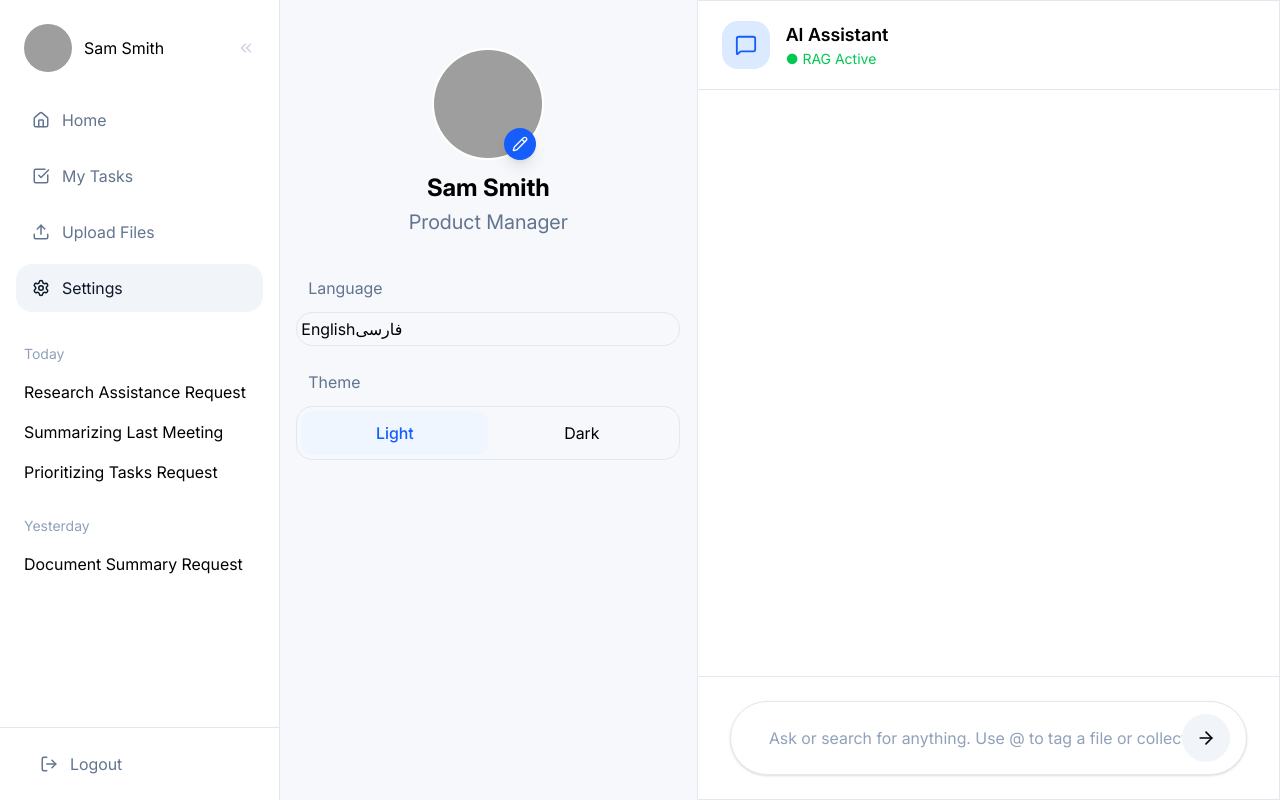
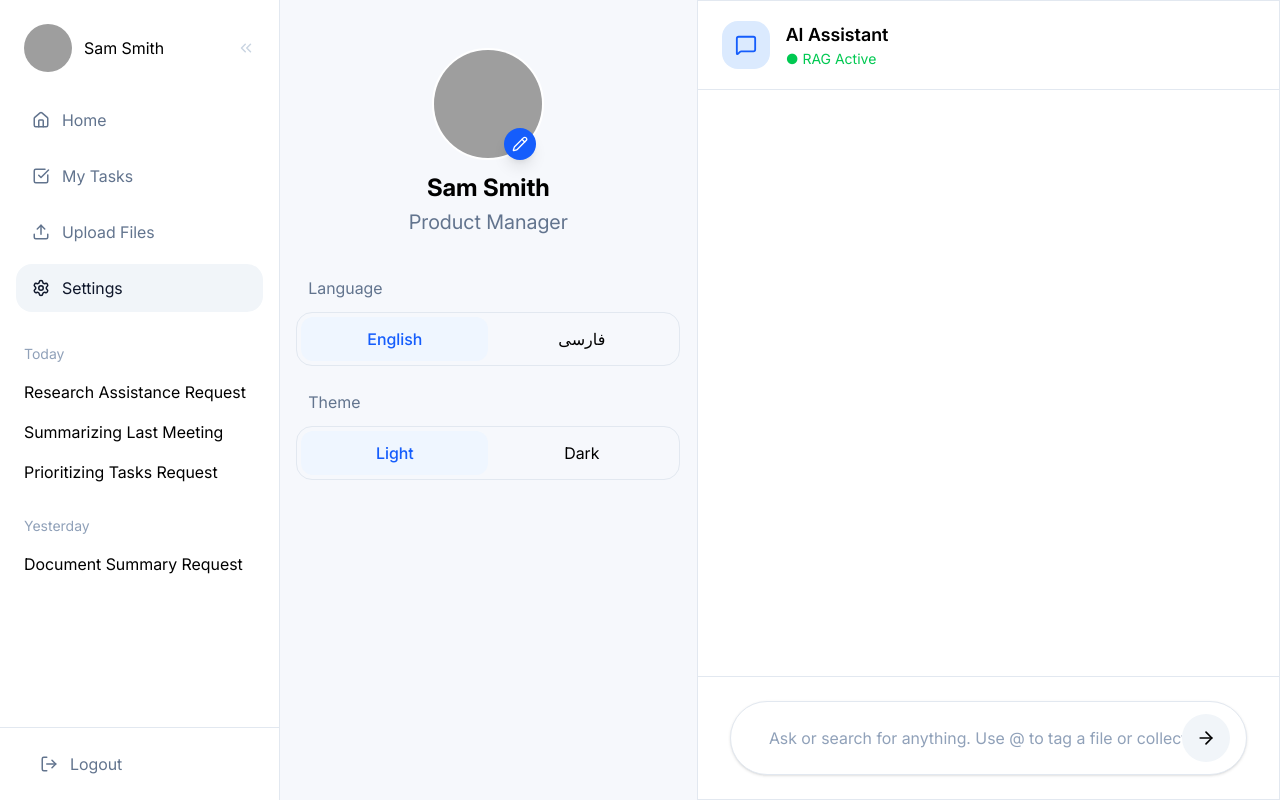
Before and after one commit to elmira-orooji/advanced-rag-system, a React (Vite) app in the folder frontend/my-rag-app/: page /home in a window 1280 px wide. Both pictures are taken after a click on the button "Settings". Built offline with nearby package versions, Linux system fonts and the light colour scheme; grey boxes are pictures that could not be loaded.

Commit message:
redesign-active En & Fa buttons

```diff
--- a/frontend/my-rag-app/src/pages/SettingsPage.tsx
+++ b/frontend/my-rag-app/src/pages/SettingsPage.tsx
@@ -80,22 +80,28 @@ import {
 
   <div className="flex rounded-2xl border border-slate-200 p-1">
     <button
-      onClick={() => {
-        i18n.changeLanguage("en");
-        document.documentElement.dir = "ltr";
-      }}
+      onClick={() => i18n.changeLanguage("en")}
+      className="
+        flex-1
+        h-11
+        rounded-xl
+        bg-blue-50
+        text-blue-600
+        font-medium
+      "
     >
       English
     </button>
-
-    <button
-      onClick={() => {
-        i18n.changeLanguage("fa");
-        document.documentElement.dir = "rtl";
-      }}
-    >
-      فارسی
-    </button>
+<button
+  onClick={() => i18n.changeLanguage("fa")}
+  className="
+    flex-1
+    h-11
+    rounded-xl
+  "
+>
+  فارسی
+</button>
   </div>
 </div>
 
```
